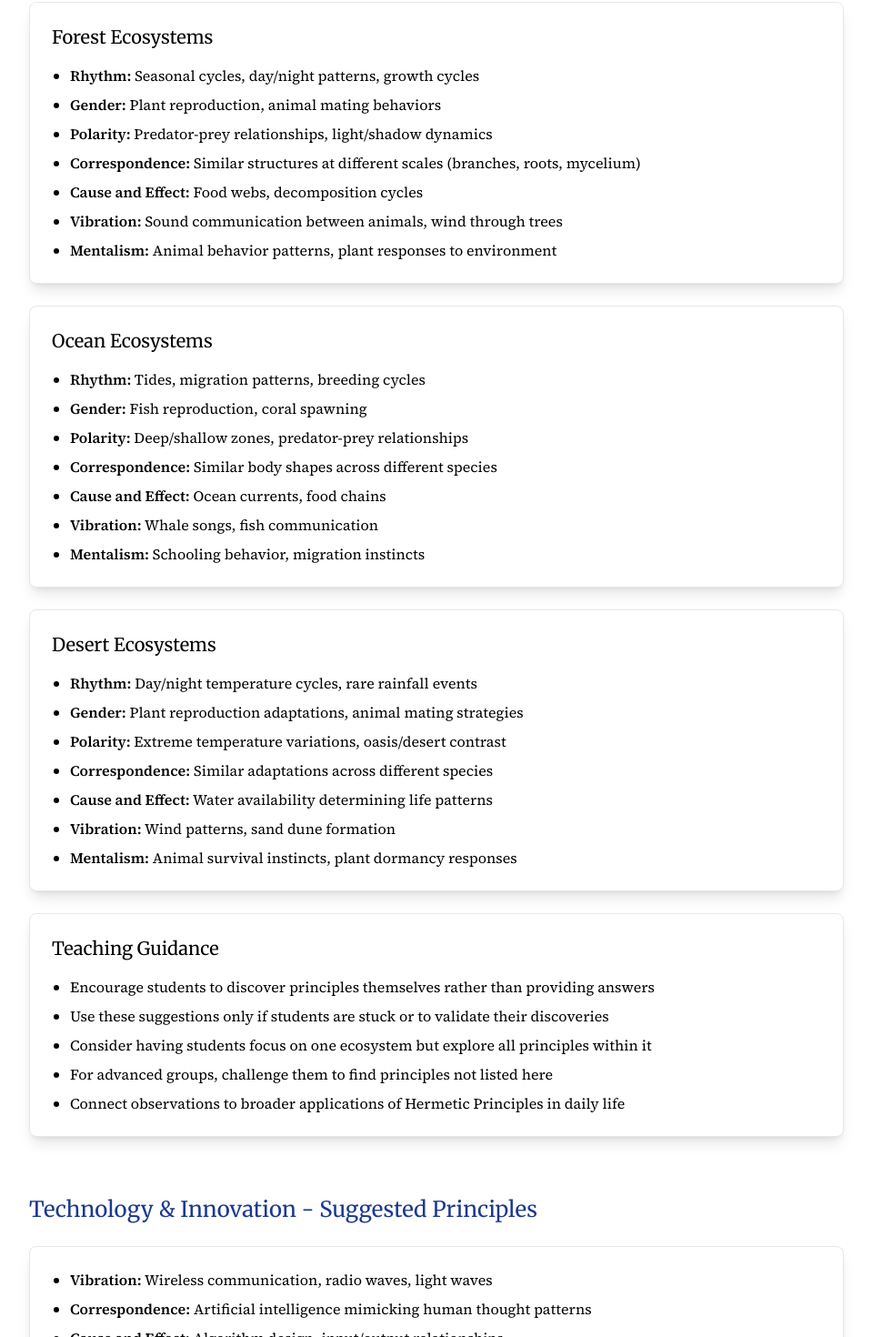
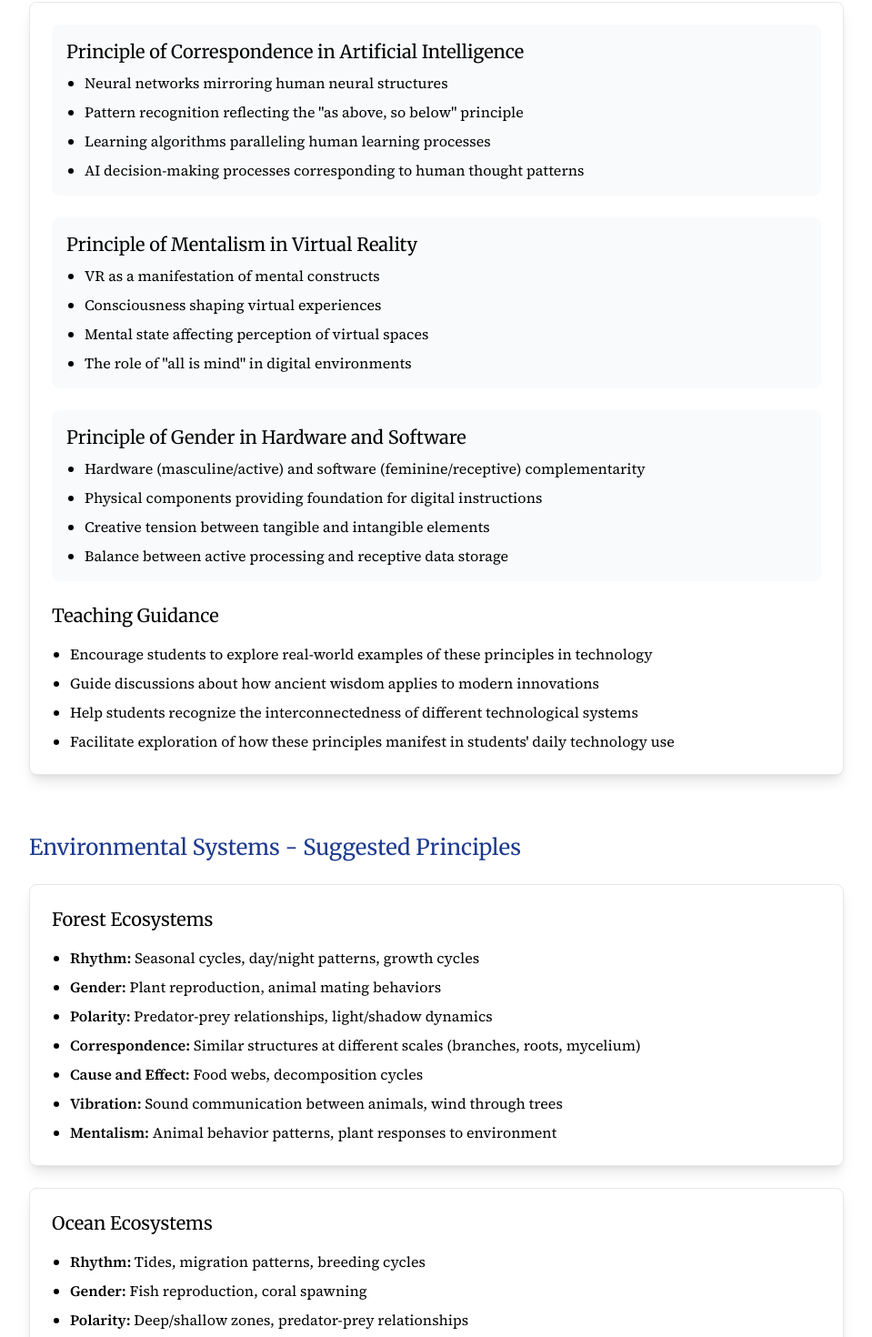
Before and after one commit to hblake316/hermetic-principles, a Next.js app: page /teacher-key in a window 1280 px wide. Shown: the part 385-1855 px from the top of the page at 91% size, without its empty margins (160-1119 px from the left). Built offline with nearby package versions, Linux system fonts and the light colour scheme.

Commit message:
refactor: Enhance Practicum and TeacherKey pages with new principles and teaching guidance; improve content structure and clarity for better user engagement.

```diff
--- a/src/app/practicum/page.tsx
+++ b/src/app/practicum/page.tsx
@@ -70,9 +70,14 @@ export default function Practicum() {
                 development. For example:
               </p>
               <ul className="list-disc pl-5 font-[family-name:var(--font-source-serif)] space-y-2">
-                <li>How does the Principle of Vibration relate to wireless communication?</li>
                 <li>How does the Principle of Correspondence apply to artificial intelligence?</li>
-                <li>How does the Principle of Cause and Effect manifest in algorithm design?</li>
+                <li>
+                  How does the Principle of Mentalism influence our perception of virtual reality?
+                </li>
+                <li>
+                  How does the Principle of Gender manifest in the relationship between hardware and
+                  software?
+                </li>
               </ul>
             </div>
           </div>
--- /dev/null
+++ b/src/app/practicum/teacher-key.md
@@ -0,0 +1,39 @@
+# Hermetic Practicum - Teacher's Key
+
+## Technology & Innovation Activity Guide
+
+### Key Discussion Points for Each Question
+
+1. **Principle of Correspondence in Artificial Intelligence**
+
+   - Guide students to explore how AI systems mirror human thought processes
+   - Discuss the relationship between neural networks and human neural structures
+   - Examine how AI's pattern recognition capabilities reflect the "as above, so below" principle
+   - Consider how AI's ability to learn from data parallels human learning processes
+
+2. **Principle of Mentalism in Virtual Reality**
+
+   - Explore how VR experiences are fundamentally mental constructs
+   - Discuss the role of consciousness in creating and experiencing virtual environments
+   - Examine how our mental state affects our perception of virtual spaces
+   - Consider the implications of "all is mind" in digital environments
+
+3. **Principle of Gender in Hardware and Software**
+   - Analyze the complementary nature of hardware (masculine/active) and software (feminine/receptive)
+   - Discuss how hardware provides the foundation while software gives it purpose
+   - Examine the creative tension between physical components and digital instructions
+   - Consider how this relationship mirrors other masculine/feminine principles in nature
+
+### Suggested Learning Outcomes
+
+- Students will understand how Hermetic Principles manifest in modern technology
+- Students will develop critical thinking skills by applying ancient wisdom to contemporary innovations
+- Students will recognize the interconnectedness of different technological systems
+- Students will appreciate the philosophical dimensions of technological development
+
+### Assessment Guidelines
+
+- Evaluate students' ability to identify and explain Hermetic Principles in technological contexts
+- Assess the depth of their analysis and connections made between principles and technology
+- Consider the creativity and originality of their insights
+- Look for evidence of practical application of these principles in their own technological understanding
--- a/src/app/teacher-key/page.tsx
+++ b/src/app/teacher-key/page.tsx
@@ -17,6 +17,77 @@ export default function TeacherKey() {
         <p className="text-lg font-[family-name:var(--font-source-serif)] text-center text-gray-600 mb-16 max-w-2xl mx-auto">
           Guidance and suggested answers for the teaching resources
         </p>
+
+        {/* Technology & Innovation Key */}
+        <section className="mb-16">
+          <h2 className="text-2xl font-[family-name:var(--font-merriweather)] text-blue-900 mb-6">
+            Technology & Innovation - Suggested Principles
+          </h2>
+
+          <div className="bg-white border border-gray-200 rounded-lg shadow-lg p-6">
+            <div className="space-y-6">
+              <div className="bg-gray-50 p-4 rounded-lg">
+                <h3 className="text-xl font-[family-name:var(--font-merriweather)] mb-2">
+                  Principle of Correspondence in Artificial Intelligence
+                </h3>
+                <ul className="list-disc pl-5 font-[family-name:var(--font-source-serif)] space-y-2">
+                  <li>Neural networks mirroring human neural structures</li>
+                  <li>
+                    Pattern recognition reflecting the &quot;as above, so below&quot; principle
+                  </li>
+                  <li>Learning algorithms paralleling human learning processes</li>
+                  <li>AI decision-making processes corresponding to human thought patterns</li>
+                </ul>
+              </div>
+
+              <div className="bg-gray-50 p-4 rounded-lg">
+                <h3 className="text-xl font-[family-name:var(--font-merriweather)] mb-2">
+                  Principle of Mentalism in Virtual Reality
+                </h3>
+                <ul className="list-disc pl-5 font-[family-name:var(--font-source-serif)] space-y-2">
+                  <li>VR as a manifestation of mental constructs</li>
+                  <li>Consciousness shaping virtual experiences</li>
+                  <li>Mental state affecting perception of virtual spaces</li>
+                  <li>The role of &quot;all is mind&quot; in digital environments</li>
+                </ul>
+              </div>
+
+              <div className="bg-gray-50 p-4 rounded-lg">
+                <h3 className="text-xl font-[family-name:var(--font-merriweather)] mb-2">
+                  Principle of Gender in Hardware and Software
+                </h3>
+                <ul className="list-disc pl-5 font-[family-name:var(--font-source-serif)] space-y-2">
+                  <li>
+                    Hardware (masculine/active) and software (feminine/receptive) complementarity
+                  </li>
+                  <li>Physical components providing foundation for digital instructions</li>
+                  <li>Creative tension between tangible and intangible elements</li>
+                  <li>Balance between active processing and receptive data storage</li>
+                </ul>
+              </div>
+            </div>
+
+            <div className="mt-6">
+              <h3 className="text-xl font-[family-name:var(--font-merriweather)] mb-4">
+                Teaching Guidance
+              </h3>
+              <ul className="list-disc pl-5 font-[family-name:var(--font-source-serif)] space-y-2">
+                <li>
+                  Encourage students to explore real-world examples of these principles in
+                  technology
+                </li>
+                <li>Guide discussions about how ancient wisdom applies to modern innovations</li>
+                <li>
+                  Help students recognize the interconnectedness of different technological systems
+                </li>
+                <li>
+                  Facilitate exploration of how these principles manifest in students&apos; daily
+                  technology use
+                </li>
+              </ul>
+            </div>
+          </div>
+        </section>
 
         {/* Environmental Systems Key */}
         <section className="mb-16">
@@ -134,40 +205,6 @@ export default function TeacherKey() {
           </div>
         </section>
 
-        {/* Technology & Innovation Key */}
-        <section className="mb-16">
-          <h2 className="text-2xl font-[family-name:var(--font-merriweather)] text-blue-900 mb-6">
-            Technology & Innovation - Suggested Principles
-          </h2>
-
-          <div className="bg-white border border-gray-200 rounded-lg shadow-lg p-6">
-            <ul className="list-disc pl-5 font-[family-name:var(--font-source-serif)] space-y-2">
-              <li>
-                <strong>Vibration:</strong> Wireless communication, radio waves, light waves
-              </li>
-              <li>
-                <strong>Correspondence:</strong> Artificial intelligence mimicking human thought
-                patterns
-              </li>
-              <li>
-                <strong>Cause and Effect:</strong> Algorithm design, input/output relationships
-              </li>
-              <li>
-                <strong>Rhythm:</strong> Processing cycles, data flow patterns
-              </li>
-              <li>
-                <strong>Polarity:</strong> Binary code, on/off states, positive/negative charges
-              </li>
-              <li>
-                <strong>Gender:</strong> Active/receptive components in electronic systems
-              </li>
-              <li>
-                <strong>Mentalism:</strong> User interface design, human-computer interaction
-              </li>
-            </ul>
-          </div>
-        </section>
-
         {/* Media Analysis Guidance */}
         <section className="mb-16">
           <h2 className="text-2xl font-[family-name:var(--font-merriweather)] text-blue-900 mb-6">
@@ -226,6 +263,46 @@ export default function TeacherKey() {
           </div>
         </section>
 
+        {/* Hermetic Problem-Solving Guidance */}
+        <section className="mb-16">
+          <h2 className="text-2xl font-[family-name:var(--font-merriweather)] text-blue-900 mb-6">
+            Hermetic Problem-Solving - Teaching Guidance
+          </h2>
+
+          <div className="bg-white border border-gray-200 rounded-lg shadow-lg p-6">
+            <ul className="list-disc pl-5 font-[family-name:var(--font-source-serif)] space-y-2">
+              <li>
+                <strong>Mentalism:</strong> Guide students to recognize how their mindset and
+                beliefs influence their approach to problems
+              </li>
+              <li>
+                <strong>Correspondence:</strong> Help students identify patterns and similarities
+                between different types of problems
+              </li>
+              <li>
+                <strong>Vibration:</strong> Teach students to recognize the energy and momentum in
+                problem-solving processes
+              </li>
+              <li>
+                <strong>Polarity:</strong> Encourage students to consider opposing viewpoints and
+                potential solutions
+              </li>
+              <li>
+                <strong>Rhythm:</strong> Guide students to understand the natural cycles and timing
+                in problem-solving
+              </li>
+              <li>
+                <strong>Cause and Effect:</strong> Help students trace the root causes of problems
+                and predict potential outcomes
+              </li>
+              <li>
+                <strong>Gender:</strong> Teach students to balance active problem-solving with
+                receptive observation
+              </li>
+            </ul>
+          </div>
+        </section>
+
         <div className="flex justify-center mt-16">
           <Link
             href="/site-map"
```
